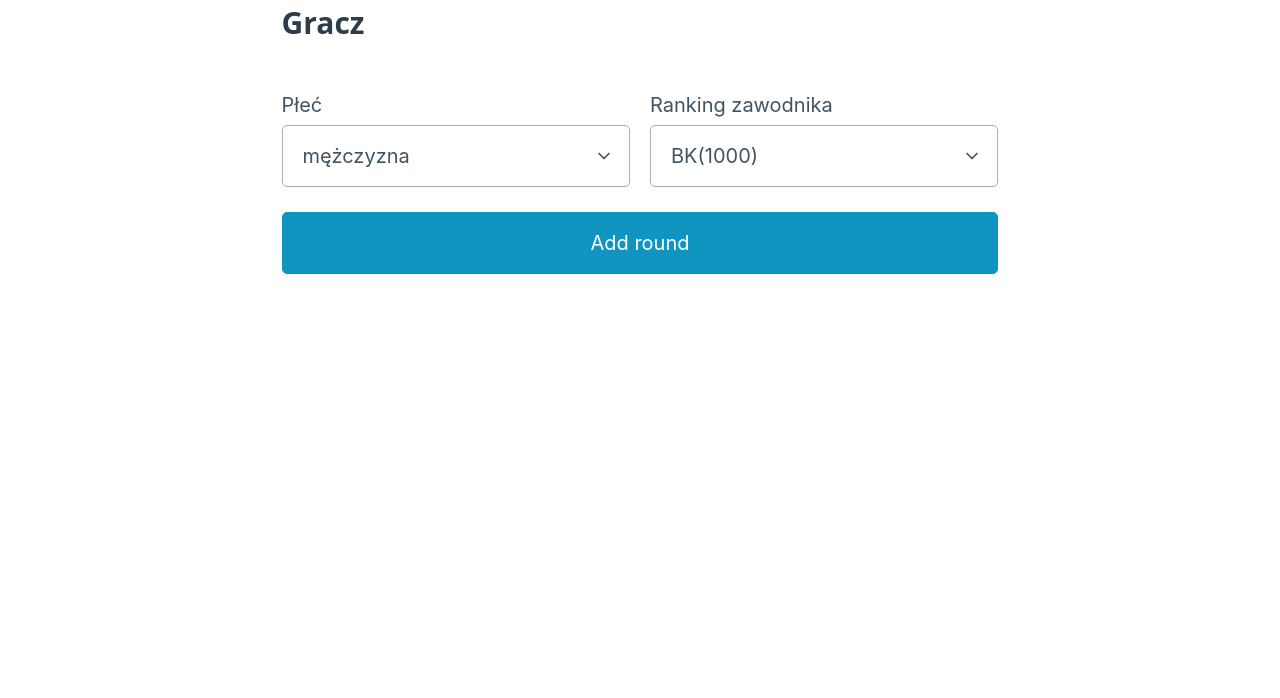
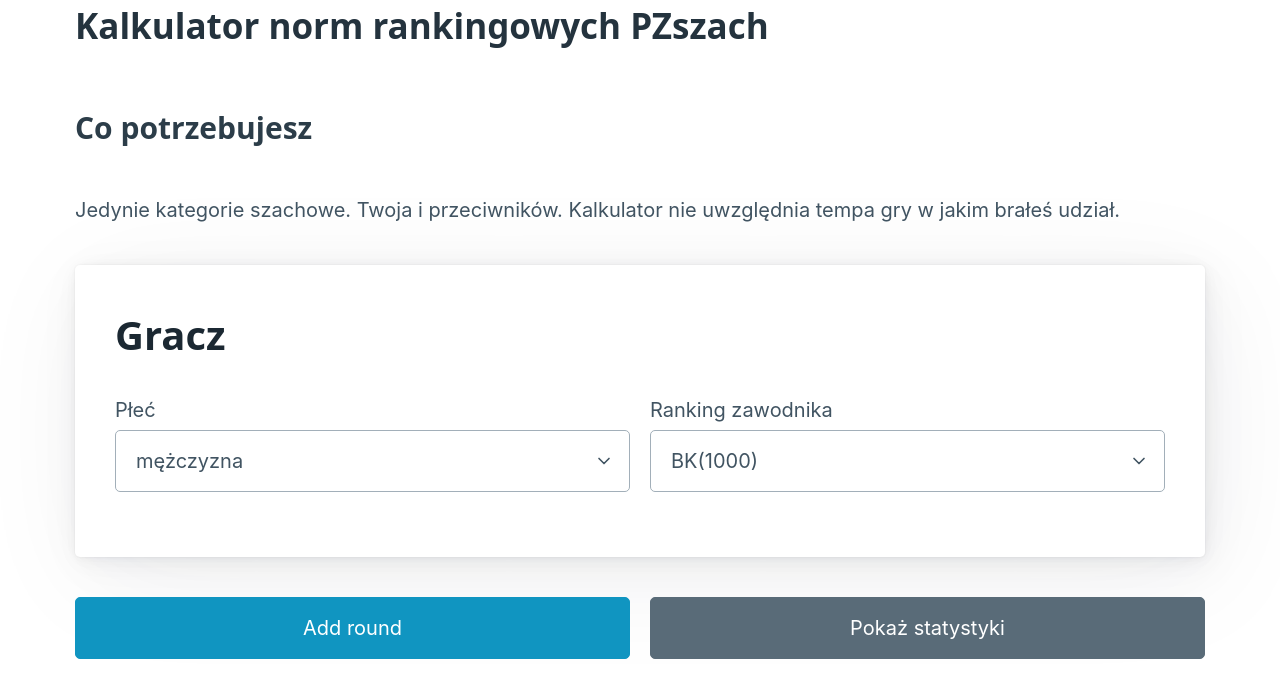
Before and after one commit to DocentSzachista/pzszach-rank-calc, a React (Create React App) app: page / in a window 1280 px wide. Shown: the top 698 px of the page. Built offline with nearby package versions, Linux system fonts and the light colour scheme.

Commit message:
Add bugged counter needs further refactor
Signed-off-by: DocentSzachista <idontknow5325@gmail.com>

```diff
--- a/src/App.js
+++ b/src/App.js
@@ -1,48 +1,72 @@
 import "./styles/App.css";
 import PlayerCard from './components/PlayerCard';
 import { useState } from 'react';
-// import './App.css';
-
+import {countMeanRanking, countNorm, countDeltaR, countRu } from "./utils";
+import Description from "./components/Descritpion";
+import {rankRequirements, encodedCategories} from "./resources/requirements";
 function App() {
 
   const [opponents, setOpponents] = useState([{
     "roundNumber": 0,
-    "ranking": 1000,
-    // "score": undefined,
+    "category": "BK",
+    "gender": "M"
   }]);
+
   const addNewOpponent = function() {
     const newOpponent = {
       "roundNumber": opponents.length,
-      "ranking": 1000,
-      "score": undefined
+      "category": "BK",
+      "score": undefined,
+      "gender": "M"
     }
     setOpponents(
       [...opponents, newOpponent]
     );
   };
+
+
   const updateOpponents = () =>{
     setOpponents(
       opponents
     );
-    console.log( countMeanRanking());
-    // console.log(opponents);
+    const mean = countMeanRanking(opponents);
+
+    const eglibleRanks = Object.keys(rankRequirements)
+    .filter(
+      key => encodedCategories[opponents[0].category] > encodedCategories[key]
+    )
+    console.log(eglibleRanks);
+    console.log(`Średni ranking graczy w turnieju: ${mean}`);
+
+    const chosenCategory  = rankRequirements[eglibleRanks[0]];
+    const minimum = countNorm(mean, chosenCategory[opponents[0].gender], opponents.length);
+    const deltaR = countDeltaR(opponents);
+    const Ru = countRu(chosenCategory[opponents[0].gender], deltaR);
+    console.log(`delta R ${deltaR}`);
+    console.log(`Ruz ${Ru}`);
+    // console.log(`Uzyskano normę ${minimum}`);
+    if( chosenCategory[opponents[0].gender] <= Ru && chosenCategory["requiredGames"] === opponents.length - 1  ){
+      console.log(`Uzyskano normę ${minimum}`);
+    }
   }
-  const countMeanRanking = () => opponents.length /(opponents.length+1) * opponents.reduce(
-      (previous, opponent) => previous + opponent.ranking , 0);
+
+
   return (
-    <div>
-      <div className="app">
+    <main className="container">
+      <Description />
+
       {
         opponents.map(
           oponent => {
-            return <PlayerCard round={oponent} updateOpponents={updateOpponents}/> // updateScore={updateScore} updateRanking={updateRanking} />;
+            return <PlayerCard round={oponent} updateOpponents={updateOpponents}/>
           }
         )
       }
-      <button onClick={addNewOpponent}>Add round</button>
-
+      <div className="grid">
+      <button className="primary" onClick={addNewOpponent}>Add round</button>
+      <button className="secondary">Pokaż statystyki</button>
       </div>
-    </div>
+    </main>
   );
 }
 
--- a/src/components/PlayerCard.js
+++ b/src/components/PlayerCard.js
@@ -1,100 +1,37 @@
-import { useState} from "react";
+import { rankingValues } from "../resources/requirements";
 
 const PlayerCard = (props) => {
-    const [gender, setGender] = useState("M");
-    const [option, setOption] = useState("ND");
-    const rankingValues ={
-    "K":[
-        {
-            "name": "BK",
-            "value": 1000
-        },
-        {
-            "name": "V",
-            "value": 1000
-        },
-        {
-            "name": "IV",
-            "value": 1200
-        },
-        {
-            "name": "III",
-            "value": 1450
-        },
-        {
-            "name": "II",
-            "value": 1600
-        },
-        {
-            "name": "I",
-            "value": 1800
-        },
-        {
-            "name": "k",
-            "value": 2000
-        }
-    ],
-    "M":[
-        {
-            "name": "BK",
-            "value": 1000
-        },
-        {
-            "name": "V",
-            "value": 1200
-        },
-        {
-            "name": "IV",
-            "value": 1400
-        },
-        {
-            "name": "III",
-            "value": 1600
-        },
-        {
-            "name": "II",
-            "value": 1800
-        },
-        {
-            "name": "I",
-            "value": 2000
-        },
-        {
-            "name": "k",
-            "value": 2200
-        }
-    ]
-    };
-    const updateGender = event =>{
-        const newGender = event.target.value;
-        setGender(newGender);
-        round.ranking = rankingValues[newGender].filter(rank => rank.name === option )[0].value;
-        updateOpponents();
-    };
     const round = props.round;
     const updateOpponents = props.updateOpponents;
 
+    const updateGender = event =>{
+        const newGender = event.target.value;
+        round.gender = newGender
+        updateOpponents();
+    };
+
     const handleRanking = event =>{
         const category = event.target.value;
-        const filtered = rankingValues[gender].filter(rank => rank.name === category );
-        round.ranking = filtered[0].value;
-        setOption(category);
+        round.category = category;
         updateOpponents();
     };
     const handleScore = event => {
-        round.score = parseInt(event.target.value);
+        round.score = parseFloat(event.target.value);
         updateOpponents();
     };
 
     return (
-        <div className="card">
-            <h3>
-
-                {round.roundNumber === 0 ? "Gracz" : `Runda ${round.roundNumber}`  }
-            </h3>
+        <article>
+            <hgroup>
+                <h1>
+                    {round.roundNumber === 0 ? "Gracz" : `Runda ${round.roundNumber}`  }
+                </h1>
+                <h2>
+                </h2>
+            </hgroup>
             <div className="grid">
                 <label>Płeć
-                    <select value={gender} onChange={updateGender}>
+                    <select value={round.gender} onChange={updateGender}>
                         <option value={"M"}>mężczyzna</option>
                         <option value={"K"}>kobieta</option>
                     </select>
@@ -102,7 +39,7 @@ const PlayerCard = (props) => {
                 <label>Ranking zawodnika
                     <select name="ranking" onChange={handleRanking}>
                     {
-                        rankingValues[gender].map(
+                        rankingValues[round.gender].map(
                             rank => {
                                 return <option value={rank.name}> {rank.name}({rank.value}) </option>;
                             }
@@ -121,7 +58,7 @@ const PlayerCard = (props) => {
                 </label>
                 }
             </div>
-        </div>
+        </article>
     );
 };
 export default PlayerCard;
--- /dev/null
+++ b/src/resources/requirements.js
@@ -0,0 +1,117 @@
+export const encodedCategories = {
+    "BK": 8,
+    "V": 7,
+    "IV": 6,
+    "III": 5,
+    "II": 4,
+    "I": 3,
+    "k": 2,
+    "M": 1
+}
+export const rankRequirements = {
+    "V": {
+        "name": "piąta kategoria",
+        "M": 1050,
+        "K": 1000,
+        "requiredGames": 5
+    },
+    "IV":{
+        "name": "czwarta kategoria",
+        "M": 1300,
+        "K": 1150,
+        "requiredGames": 5
+    },
+    "III":{
+        "name": "trzecia kategoria",
+        "M":1550,
+        "K":1350,
+        "requiredGames": 7
+    },
+    "II":{
+        "name": "druga kategoria",
+        "M": 1800,
+        "K": 1600,
+        "requiredGames": 7
+    },
+    "I":{
+        "name": "pierwsza kategoria",
+        "M": 2000,
+        "K": 1800,
+        "requiredGames": 9
+    },
+    "k":{
+        "name": "kandydat",
+        "M": 2200,
+        "K": 2000,
+        "requiredGames": 9
+    },
+    "M":{
+        "name": "mistrz",
+        "M": 2400,
+        "K": 2200,
+        "requiredGames": 9
+    }
+};
+
+export const rankingValues = {
+    "K":[
+        {
+            "name": "BK",
+            "value": 1000
+        },
+        {
+            "name": "V",
+            "value": 1000
+        },
+        {
+            "name": "IV",
+            "value": 1200
+        },
+        {
+            "name": "III",
+            "value": 1450
+        },
+        {
+            "name": "II",
+            "value": 1600
+        },
+        {
+            "name": "I",
+            "value": 1800
+        },
+        {
+            "name": "k",
+            "value": 2000
+        }
+    ],
+    "M":[
+        {
+            "name": "BK",
+            "value": 1000
+        },
+        {
+            "name": "V",
+            "value": 1200
+        },
+        {
+            "name": "IV",
+            "value": 1400
+        },
+        {
+            "name": "III",
+            "value": 1600
+        },
+        {
+            "name": "II",
+            "value": 1800
+        },
+        {
+            "name": "I",
+            "value": 2000
+        },
+        {
+            "name": "k",
+            "value": 2200
+        }
+    ]
+    };
--- a/src/utils.js
+++ b/src/utils.js
@@ -1,3 +1,16 @@
-const countMean = function ( rankingsList ) {
+import { rankingValues } from "./resources/requirements";
+export const countMeanRanking = (opponents) => 1 /(opponents.length) * opponents
+    .reduce( (previous, opponent) => previous + rankingValues[opponent.gender]
+    .filter(category => category.name === opponent.category)[0].value , 0);
 
-};
+export const countNorm = (Rs, Rmin, n) => Math.round(n/2 + (n+1)/800 * (Rmin - Rs));
+
+export const countRu = (Rs, deltaR) => Rs + deltaR;
+
+export const countDeltaR = (opponents) => {
+    const games = opponents.length-1;
+    const wins = opponents.reduce( (previous, opponent) => opponent.score ? previous + opponent.score : previous , 0 );
+    const multiplier = 2 * wins - games;
+    console.log(`Wygrane ${wins}, Przegrane ${games - wins}`);
+    return Math.round( multiplier !== 0 ? ( 400 / (games+1) ) * (multiplier) : 400 / (games +1) );
+}
```
Also changed, not shown: src/resources/requirements.json (deleted, +0 -44 lines).
